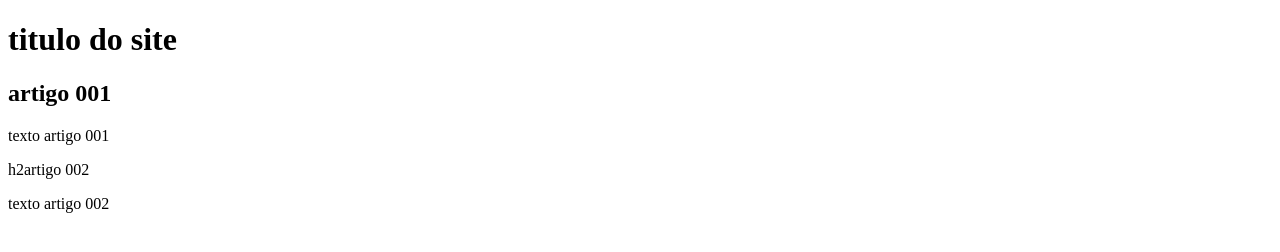
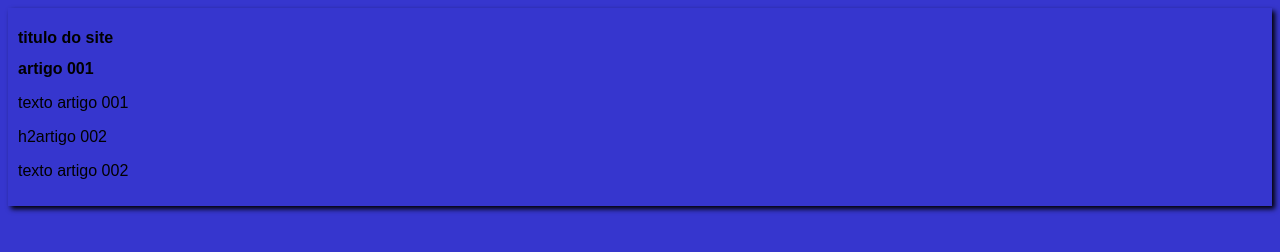
Before and after one commit to LorenaBraga02/projeto-site, a plain HTML site: page index.html in a window 1280 px wide. Drawn offline with Linux system fonts and the light colour scheme.

Commit message:
iniciei o dising

```diff
--- /dev/null
+++ b/estilo/style.css
@@ -0,0 +1,16 @@
+*{
+    font-family: Arial, Helvetica, sans-serif;
+    font-size: 16px;
+}
+
+body{
+    background-color: rgb(54, 54, 206);
+}
+
+main{
+    background-color: white
+    width: 500px;
+    margin: auto;
+    padding: 10px;
+    box-shadow: 3px 3px 5px;
+}
--- a/index.html
+++ b/index.html
@@ -4,6 +4,7 @@
     <meta charset="UTF-8">
     <meta name="viewport" content="width=device-width, initial-scale=1.0">
     <title>Título do site</title>
+    <link rel="stylesheet" href="estilo/style.css">
 </head>
 <body>
  <main>
```
